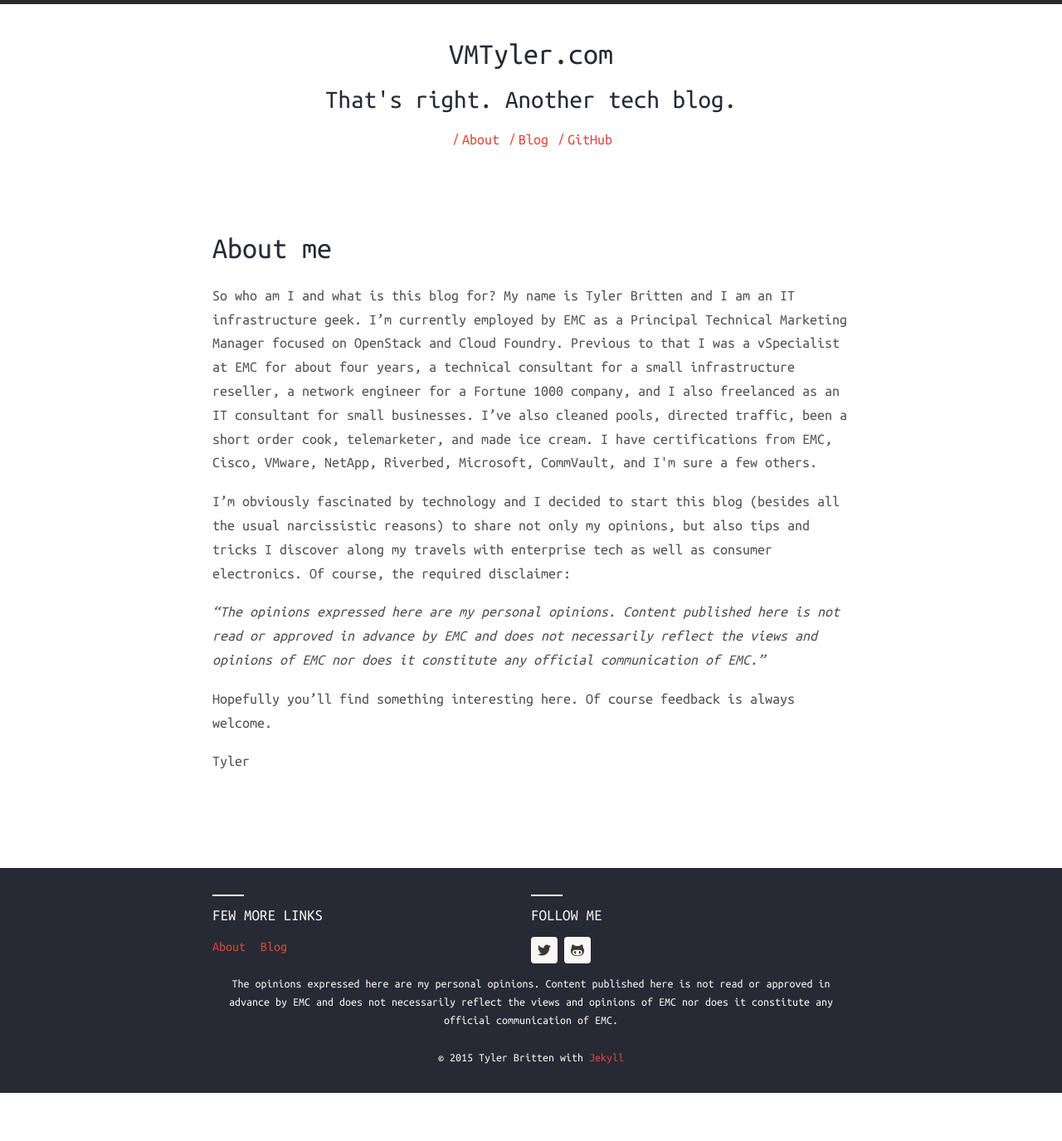
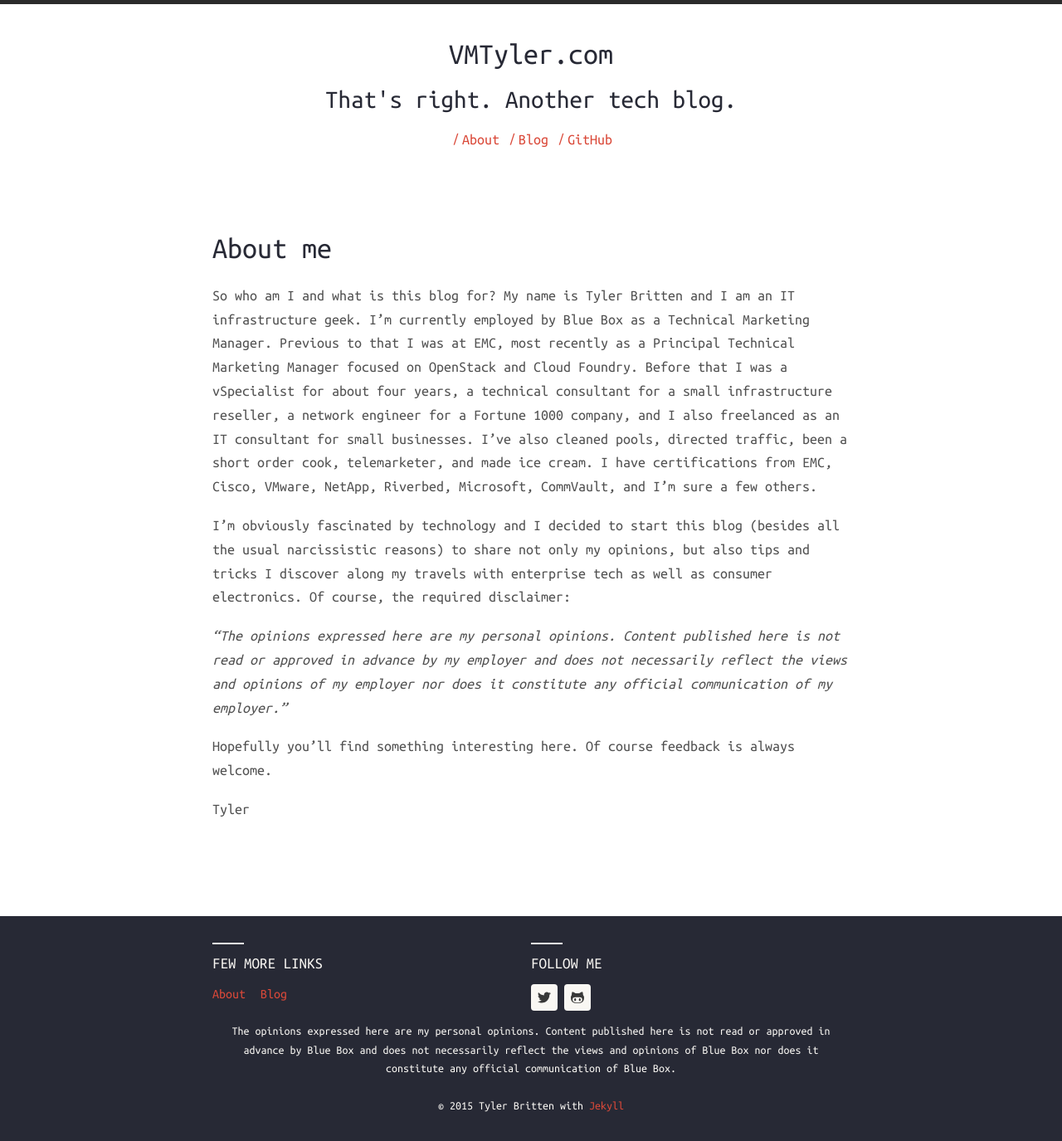
Before and after one commit to tybritten/vmtyler.github.io, a Jekyll site: the page built from about.md, in a window 1280 px wide. Shown: the whole page at 83% size. Built offline with Jekyll 4.4.1, drawn with Linux system fonts in a browser that asks for light colours; nearby versions of some CDN libraries; before the commit the page ends 1317 px from its top, so only the background shows below that.

Commit message:
New Post. Updated About page and footer.

```diff
--- a/_includes/footer.html
+++ b/_includes/footer.html
@@ -1,4 +1,4 @@
 {% if site.harmony.show_disclaimer %}
-	The opinions expressed here are my personal opinions. Content published here is not read or approved in advance by EMC and does not necessarily reflect the views and opinions of EMC nor does it constitute any official communication of EMC.
+ The opinions expressed here are my personal opinions. Content published here is not read or approved in advance by Blue Box and does not necessarily reflect the views and opinions of Blue Box nor does it constitute any official communication of Blue Box.
 {% endif %}
 <br> <br> © 2015 Tyler Britten with <a href="http://jekyllrb.com" target="_blank">Jekyll</a>
--- a/about.md
+++ b/about.md
@@ -4,8 +4,12 @@ title: About me
 permalink: /about/
 ---
 
-<p>So who am I and what is this blog for? My name is Tyler Britten and I am an IT infrastructure geek. I’m currently employed by EMC as a Principal Technical Marketing Manager focused on OpenStack and Cloud Foundry. Previous to that I was a vSpecialist at EMC for about four years, a technical consultant for a small infrastructure reseller, a network engineer for a Fortune 1000 company, and I also freelanced as an IT consultant for small businesses. I’ve also cleaned pools, directed traffic, been a short order cook, telemarketer, and made ice cream. I have certifications from EMC, Cisco, VMware, NetApp, Riverbed, Microsoft, CommVault, and I'm sure a few others.</p>
-<p>I’m obviously fascinated by technology and I decided to start this blog (besides all the usual narcissistic reasons) to share not only my opinions, but also tips and tricks I discover along my travels with enterprise tech as well as consumer electronics. Of course, the required disclaimer:</p>
-<p><em>“The opinions expressed here are my personal opinions. Content published here is not read or approved in advance by EMC and does not necessarily reflect the views and opinions of EMC nor does it constitute any official communication of EMC.”</em></p>
-<p>Hopefully you’ll find something interesting here. Of course feedback is always welcome.</p>
-<p>Tyler</p>
+So who am I and what is this blog for? My name is Tyler Britten and I am an IT infrastructure geek. I’m currently employed by Blue Box as a Technical Marketing Manager. Previous to that I was at EMC, most recently as a Principal Technical Marketing Manager focused on OpenStack and Cloud Foundry. Before that I was a vSpecialist for about four years, a technical consultant for a small infrastructure reseller, a network engineer for a Fortune 1000 company, and I also freelanced as an IT consultant for small businesses. I’ve also cleaned pools, directed traffic, been a short order cook, telemarketer, and made ice cream. I have certifications from EMC, Cisco, VMware, NetApp, Riverbed, Microsoft, CommVault, and I'm sure a few others.
+
+I’m obviously fascinated by technology and I decided to start this blog (besides all the usual narcissistic reasons) to share not only my opinions, but also tips and tricks I discover along my travels with enterprise tech as well as consumer electronics. Of course, the required disclaimer:
+
+*“The opinions expressed here are my personal opinions. Content published here is not read or approved in advance by my employer and does not necessarily reflect the views and opinions of my employer nor does it constitute any official communication of my employer.”*
+
+Hopefully you’ll find something interesting here. Of course feedback is always welcome.
+
+Tyler
```
Also changed, not shown: _posts/2015-07-03-Exciting-New-Things.markdown (added, +22 -0 lines), images/2015/07/bluebox-logo-social-sharing.png (added).
